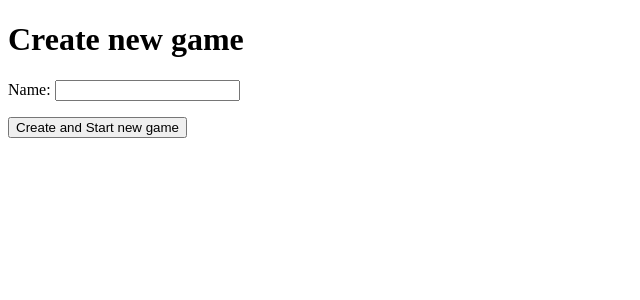
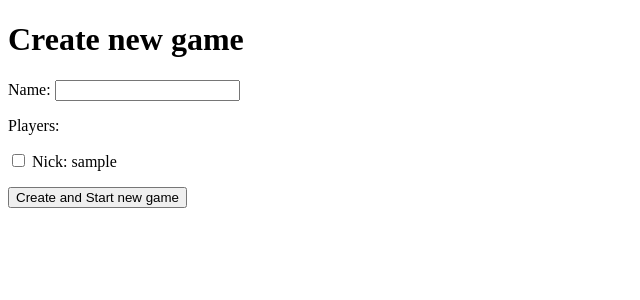
Before and after one commit to dandon223/ArcTracker, a Django app: page /new_game/ in a window 1280 px wide. Shown: the top 300 px of the page, without its empty margins (0-640 px from the left). Run offline with Django 5.2, Linux system fonts and the light colour scheme; tables that the repository leaves empty hold one stand-in row (values such as "Sample post").

Commit message:
add adding players, and game has from 2 to four players

```diff
--- a/backend/app/admin.py
+++ b/backend/app/admin.py
@@ -1,6 +1,7 @@
 from django.contrib import admin
 
 # Register your models here.
-from .models import Game
+from .models import Game, Player
 
 admin.site.register(Game)
+admin.site.register(Player)
--- a/backend/app/forms.py
+++ b/backend/app/forms.py
@@ -1,9 +1,23 @@
 from django import forms
-
-from .models import Game
+from django.core.exceptions import ValidationError
+from .models import Game, Player
 
 
 class GameForm(forms.ModelForm):  # type: ignore[type-arg]
     class Meta:
         model = Game
-        fields = ["name"]
+        fields = ["name", "players"]
+    players = forms.ModelMultipleChoiceField(
+        queryset=Player.objects.all(),
+        widget=forms.CheckboxSelectMultiple
+    )
+    def clean_players(self):
+        players = self.cleaned_data.get('players')
+        if (players.count() < 2 or players.count() > 4):
+            raise ValidationError("You must select between 2 and 4 players.")
+        return players
+
+class PlayerForm(forms.ModelForm):  # type: ignore[type-arg]
+    class Meta:
+        model = Player
+        fields = ["nick"]
--- a/backend/app/models.py
+++ b/backend/app/models.py
@@ -21,12 +21,19 @@ class CardNumber(models.TextChoices):
     SIX = "SIX"
     SEVEN = "SEVEN"
 
+class Player(models.Model):
+    id = models.UUIDField(primary_key=True, default=uuid.uuid4, editable=False)
+    nick = models.CharField(max_length=256)
+    created_time = models.DateTimeField(auto_now_add=True)
+    def __str__(self) -> str:
+        return "Nick: " + str(self.nick)
 
 class Game(models.Model):
     id = models.UUIDField(primary_key=True, default=uuid.uuid4, editable=False)
     name = models.CharField(max_length=256)
     created_time = models.DateTimeField(auto_now_add=True)
+    players = models.ManyToManyField(Player)
     finished = models.BooleanField(default=False)
 
     def __str__(self) -> str:
-        return str(self.name)
+        return "Name: " + str(self.name) +" Players: " + str([player.nick for player in self.players.all()])
--- a/backend/app/templates/menu.html
+++ b/backend/app/templates/menu.html
@@ -7,6 +7,9 @@
 </head>
 <h1>Welcome to ArcCounter</h1>
 <body>
+    <button type="button" onclick="location.href = '/games'">Games</button>
     <button type="button" onclick="location.href = '/new_game'">New Game</button>
+    <button type="button" onclick="location.href = '/players'">Players</button>
+    <button type="button" onclick="location.href = '/new_player'">New player</button>
 </body>
 </html>
--- a/backend/app/urls.py
+++ b/backend/app/urls.py
@@ -5,5 +5,8 @@ from . import views
 urlpatterns = [
     path("", views.menu, name="menu"),
     path("new_game/", views.new_game, name="new_game"),
+    path("new_player/", views.new_player, name="new_player"),
+    path("players/", views.players, name="players"),
+    path("games/", views.games, name="games"),
     path("game/<str:id>/", views.game, name="game"),
 ]
--- a/backend/app/views.py
+++ b/backend/app/views.py
@@ -4,8 +4,8 @@ from typing import Union
 from django.http import HttpRequest, HttpResponse, HttpResponseNotFound
 from django.shortcuts import redirect, render
 
-from .forms import GameForm
-from .models import Game
+from .forms import GameForm, PlayerForm
+from .models import Game, Player
 
 # Create your views here.
 
@@ -25,6 +25,23 @@ def new_game(request: HttpRequest) -> HttpResponse:
 
     return render(request, "new_game.html", {"form": form})
 
+def new_player(request: HttpRequest) -> HttpResponse:
+    form = PlayerForm()
+
+    if request.method == "POST":
+        form = PlayerForm(request.POST)
+        if form.is_valid():
+            form.save()
+            return redirect(f"/new_player/")
+    return render(request, "new_player.html", {"form": form})
+
+def players(request: HttpRequest) -> HttpResponse:
+    player_objects = Player.objects.all()
+    return render(request, "view.html", {"name": "players", "models":player_objects})
+
+def games(request: HttpRequest) -> HttpResponse:
+    game_objects = Game.objects.all()
+    return render(request, "view.html", {"name": "games", "models":game_objects})
 
 def game(request: HttpRequest, id: uuid.UUID) -> Union[HttpResponse, HttpResponseNotFound]:
     if Game.objects.filter(id=id).exists():
```
Also changed, not shown: backend/app/templates/new_player.html (added, +16 -0 lines), backend/app/templates/view.html (added, +14 -0 lines), 1 other file.
